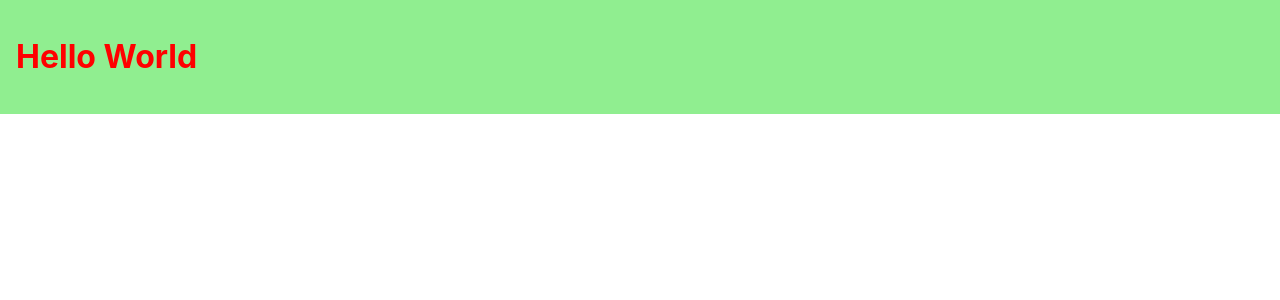
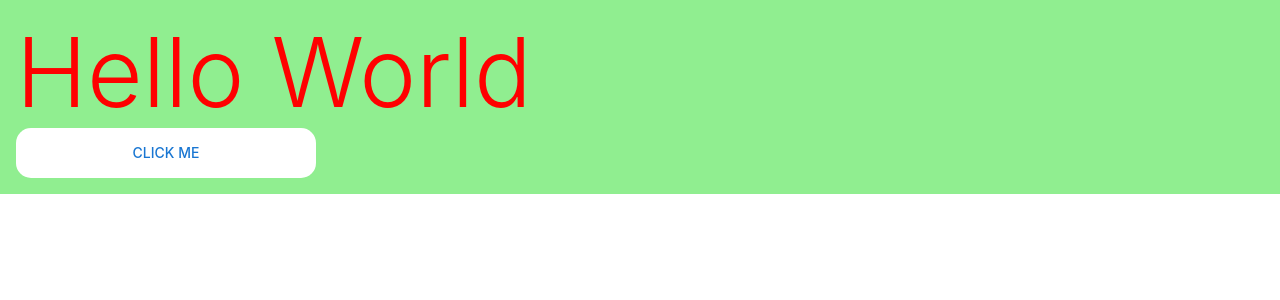
Before and after one commit to mannakub11/react-basic, a React (Create React App) app: page / in a window 1280 px wide. Shown: the top 300 px of the page. Built offline with nearby package versions, Linux system fonts and the light colour scheme.

Commit message:
add: custom styled

```diff
--- a/package.json
+++ b/package.json
@@ -3,6 +3,9 @@
   "version": "0.1.0",
   "private": true,
   "dependencies": {
+    "@emotion/react": "^11.11.1",
+    "@emotion/styled": "^11.11.0",
+    "@mui/material": "^5.13.7",
     "@testing-library/jest-dom": "^5.16.5",
     "@testing-library/react": "^13.4.0",
     "@testing-library/user-event": "^13.5.0",
--- a/src/App.tsx
+++ b/src/App.tsx
@@ -3,9 +3,25 @@ import logo from "./logo.svg";
 import "./App.css";
 import { styled } from "styled-components";
 
+import { createTheme, ThemeProvider } from "@mui/material/styles";
+import { Button, Typography } from "@mui/material";
+
+const Theme = createTheme({
+  typography: {
+    fontFamily: "Kanit, Inter",
+  },
+});
+
 const Container = styled.div`
   padding: 16px;
   background-color: lightgreen;
+
+  & .MuiButtonBase-root {
+    background-color: white;
+    width: 300px;
+    height: 50px;
+    border-radius: 15px;
+  }
 `;
 
 const H1Styled = styled.h1`
@@ -14,9 +30,14 @@ const H1Styled = styled.h1`
 
 const App = () => {
   return (
-    <Container>
-      <H1Styled>Hello World</H1Styled>
-    </Container>
+    <ThemeProvider theme={Theme}>
+      <Container>
+        <Typography variant="h1" color={"red"}>
+          Hello World
+        </Typography>
+        <Button> Click me</Button>
+      </Container>
+    </ThemeProvider>
   );
 };
 
```
Also changed, not shown: 1 other file (tests, documents, lock files or other folders).
